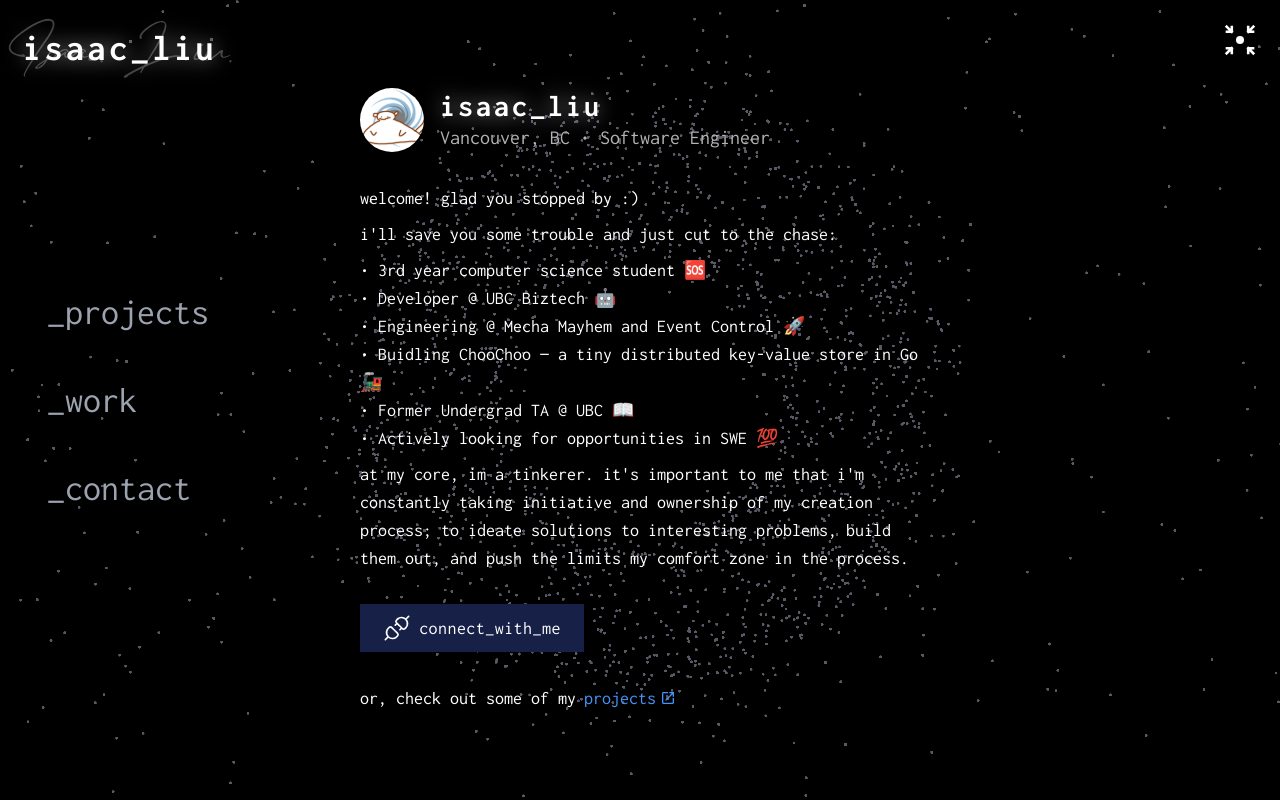
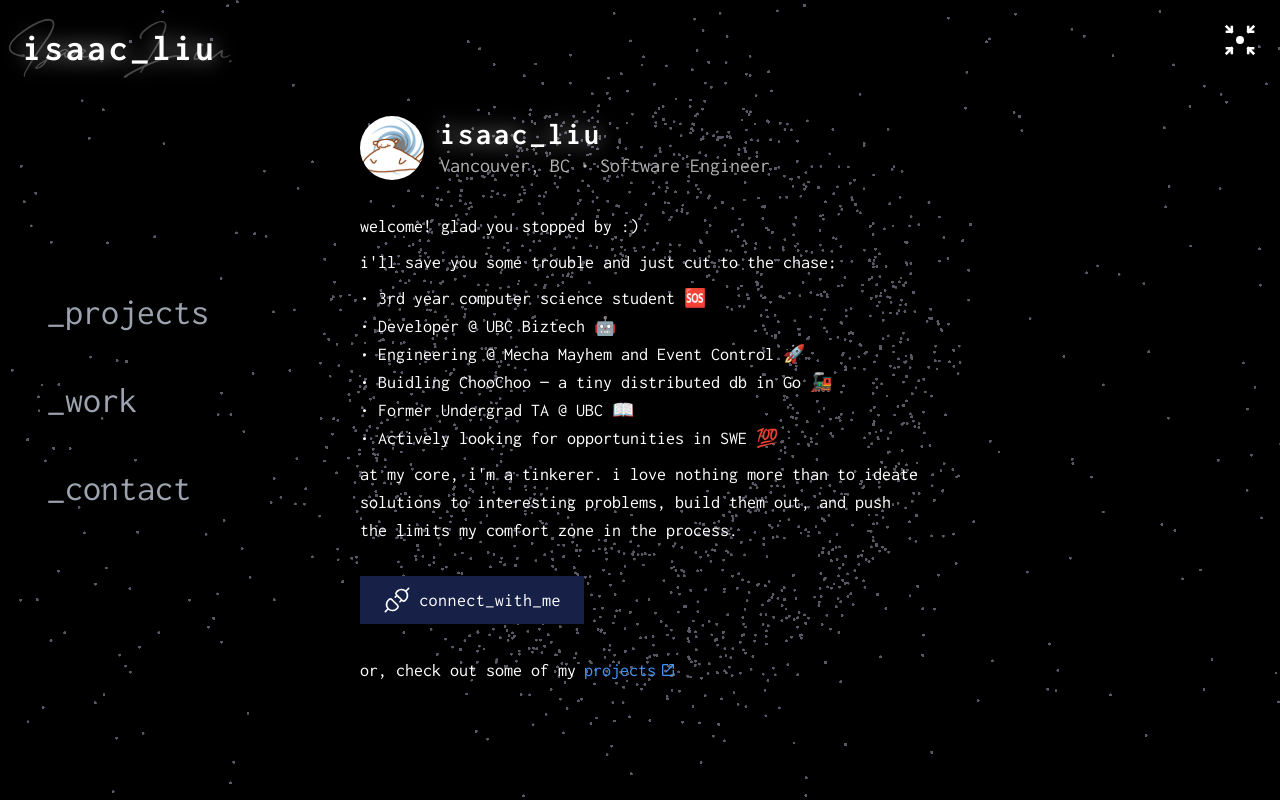
Before and after one commit to liuisaac/personal_website_v2, a Next.js app: page / in a window 1280 px wide. Built offline with nearby package versions, Linux system fonts and the light colour scheme.

Commit message:
fixed scaling

```diff
--- a/src/components/home/Overlay.jsx
+++ b/src/components/home/Overlay.jsx
@@ -8,16 +8,16 @@ const Overlay = () => {
     return (
         <div className="2xl:w-[40em] xl:w-[35em] lg:w-[30em] md:w-[25em] w-full md:px-0 px-10 col items-start justify-center z-30 h-screen">
             <div className="row-center">
-                <Img src="/pfp.svg" alt="pfp" className=" 2xl:w-24 xl:w-16 md:w-16 w-14 aspect-square z-10" />
+                <Img src="/pfp.svg" alt="pfp" className=" 2xl:w-20 xl:w-16 md:w-16 w-14 aspect-square z-10" />
                 <div className="col justify-center items-start ml-4">
-                    <h1 className="2xl:text-5xl xl:text-3xl md:text-3xl text-3xl header z-20">isaac_liu</h1>
-                    <span className="2xl:text-3xl xl:text-xl md:text-xl text-xl text-slate">
+                    <h1 className="2xl:text-4xl xl:text-3xl md:text-3xl text-3xl header z-20">isaac_liu</h1>
+                    <span className="2xl:text-2xl xl:text-xl md:text-xl text-xl text-slate">
                         Vancouver, BC • Software Engineer
                     </span>
                 </div>
             </div>
 
-            <div className="col 2xl:text-2xl xl:text-lg lg:text-md 2xl:gap-8 gap-2 md:my-8 my-16">
+            <div className="col 2xl:text-xl xl:text-lg lg:text-md 2xl:gap-8 gap-2 md:my-8 my-16">
                 <WelcomeMessage />
 
                 <p>i&apos;ll save you some trouble and just cut to the chase:</p>
@@ -26,13 +26,13 @@ const Overlay = () => {
                     <li>• 3rd year computer science student 🆘</li>
                     <li>• Developer @ UBC Biztech 🤖</li>
                     <li>• Engineering @ Mecha Mayhem and Event Control 🚀</li>
-                    <li>• Buidling ChooChoo — a tiny distributed key-value store in Go 🚂</li>
+                    <li>• Buidling ChooChoo — a tiny distributed db in Go 🚂</li>
                     <li>• Former Undergrad TA @ UBC 📖</li>
                     <li>• Actively looking for opportunities in SWE 💯</li>
                 </ul>
 
                 <p>
-                    at my core, im a tinkerer. it&apos;s important to me that i&apos;m constantly taking initiative and ownership of my creation process; to ideate solutions to interesting problems, build them out, and push the limits my comfort zone in the process.
+                    at my core, i&apos;m a tinkerer. i love nothing more than to ideate solutions to interesting problems, build them out, and push the limits my comfort zone in the process.
                 </p>
                 {/* wow look at me i know how to use semicolons */}
             </div>
```
